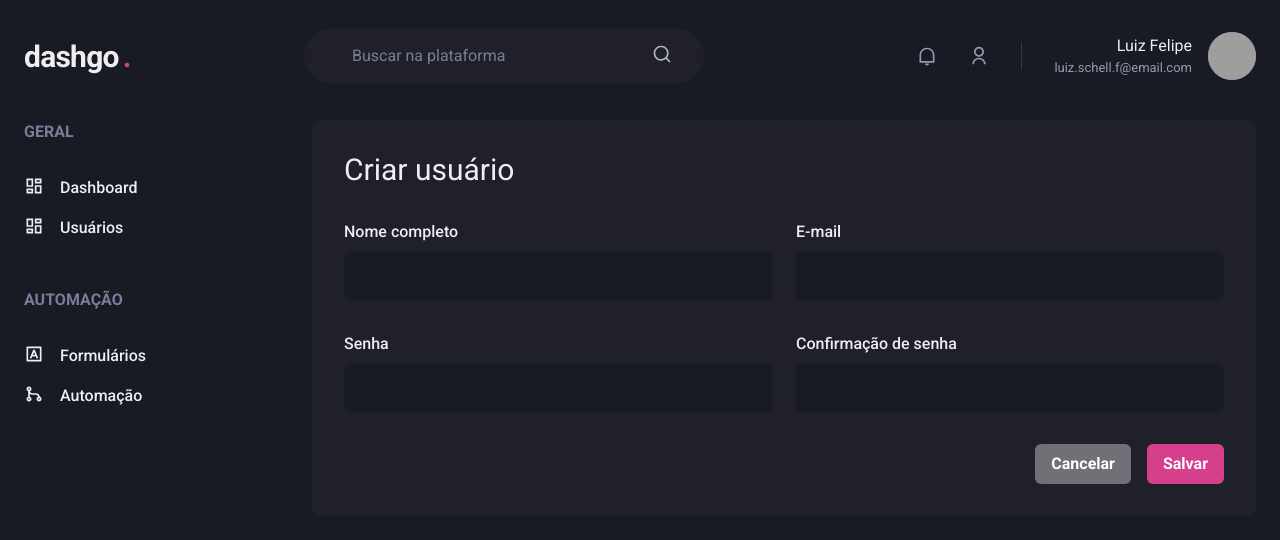
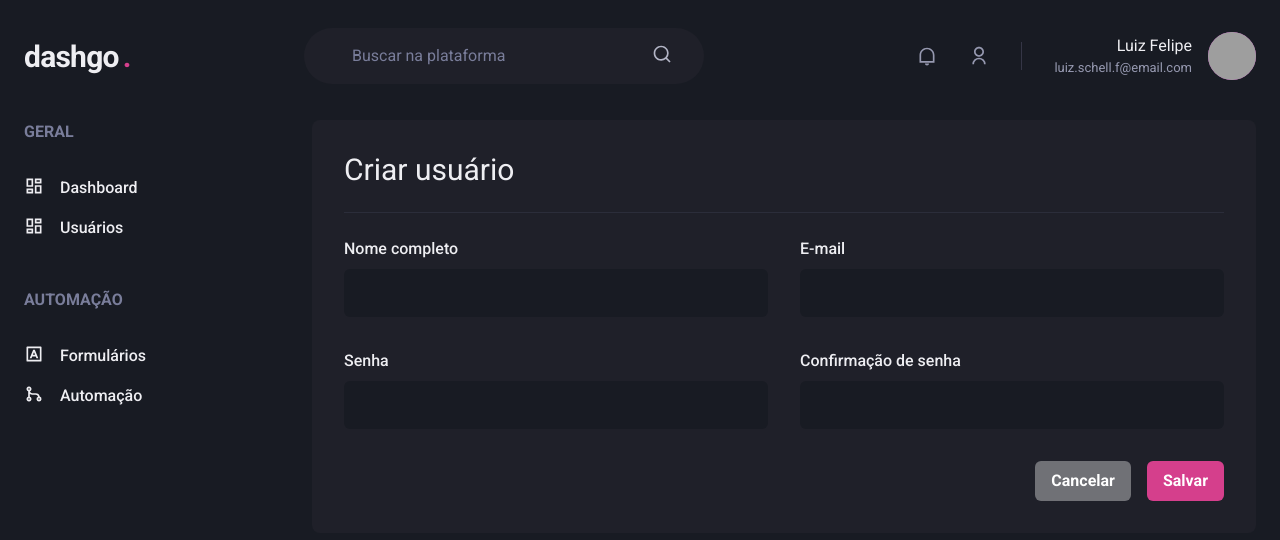
Before and after one commit to Luiz-Fel/dashgo, a Next.js app: page /users/create in a window 1280 px wide. Shown: the top 540 px of the page. Built offline with nearby package versions, Linux system fonts and the light colour scheme; grey boxes are pictures that could not be loaded.

Commit message:
Updated button styles.

```diff
--- a/src/components/Pagination.tsx
+++ b/src/components/Pagination.tsx
@@ -14,10 +14,11 @@ export function Pagination() {
             </Box>
             <Stack direction="row" spacing="2" >
                     <Button
-                    disabled
                     size="sm"
                     fontSize="xs"
                     width="4"
+                    colorScheme="pink"
+                    disabled
                     _disabled={{
                         bg:"pink.500",
                         cursor: "default"
--- a/src/pages/users/create.tsx
+++ b/src/pages/users/create.tsx
@@ -1,9 +1,9 @@
-import { Box, Flex, Heading, HStack, Stack, Button } from '@chakra-ui/react'
+import { Box, Flex, Heading, HStack as HStack, Button, VStack, Divider } from '@chakra-ui/react'
 import { Input } from '../../components/Form/Input'
 import { Header } from '../../components/Header'
 import { Sidebar } from '../../components/Sidebar'
 
-export default function UserList() {
+export default function CreateUser() {
     return(
         <Box>
 
@@ -11,29 +11,28 @@ export default function UserList() {
 
             <Flex width="100%" my="6" maxWidth={1480} mx="auto" px="6">
                 <Sidebar />
+                <Box flex="1" borderRadius={8} bg="gray.800" p="8">
+                    <Heading size="lg" fontWeight="normal">Criar usuário</Heading>
 
-                <Box flex="1" borderRadius={8} bg="gray.800" p="8">
-                    <Flex mb="8" justify="space-between" align="center">
-                        <Heading size="lg" fontWeight="normal">Criar usuário</Heading>
-                    </Flex>
-                    <Stack spacing="8">
-                    <HStack spacing="6">
+                    <Divider my="6" borderColor="gray.700" />
+
+                    <VStack spacing="8">
+                        <HStack minChildWidth="240px" spacing="8" w="100%">
 
                             <Input name="name" label="Nome completo" />
                             <Input name="email" type="email" label="E-mail" />
                         </HStack>
 
-                    <HStack spacing="6">
+                        <HStack minChildWidth="240px" spacing="8" w="100%">
 
                             <Input name="password" type="password" label="Senha" />
                             <Input name="passwordConfirmation" type="password" label="Confirmação de senha" />
                         </HStack>
 
 
-                    </Stack>
+                    </VStack>
                 <Flex mt="8" justify="flex-end">
                     <HStack spacing="4">
-
                         <Button
                         colorScheme="whiteAlpha"
                         >Cancelar</Button>
```
Lines whose indentation alone changed are shown as unchanged.
